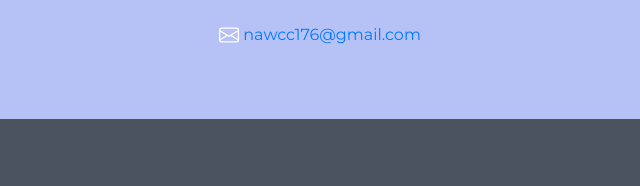
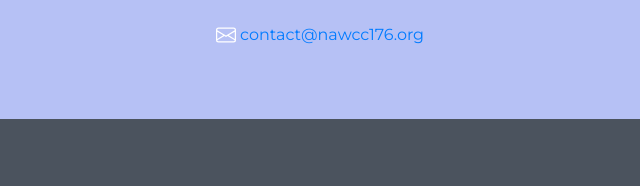
Before and after one commit to Big-Bend-Timekeepers/big-bend-timekeepers.github.io, a plain HTML site: page index.html in a window 1280 px wide. Shown: the part 2191-2377 px from the top of the page, 320-960 px from the left. Drawn offline with nearby package versions, Linux system fonts and the light colour scheme.

Commit message:
updated contact address

```diff
--- a/index.html
+++ b/index.html
@@ -190,7 +190,7 @@
 			viewBox="0 0 16 16">
 			<path
 				d="M0 4a2 2 0 0 1 2-2h12a2 2 0 0 1 2 2v8a2 2 0 0 1-2 2H2a2 2 0 0 1-2-2V4zm2-1a1 1 0 0 0-1 1v.217l7 4.2 7-4.2V4a1 1 0 0 0-1-1H2zm13 2.383-4.758 2.855L15 11.114v-5.73zm-.034 6.878L9.271 8.82 8 9.583 6.728 8.82l-5.694 3.44A1 1 0 0 0 2 13h12a1 1 0 0 0 .966-.739zM1 11.114l4.758-2.876L1 5.383v5.73z" />
-		</svg><a href="mailto:nawcc176@gmail.com">  nawcc176@gmail.com</a>
+		</svg><a href="mailto:contact@nawcc176.org">  contact@nawcc176.org</a>
 	</div>
 
 	<!-- Footer -->
```
